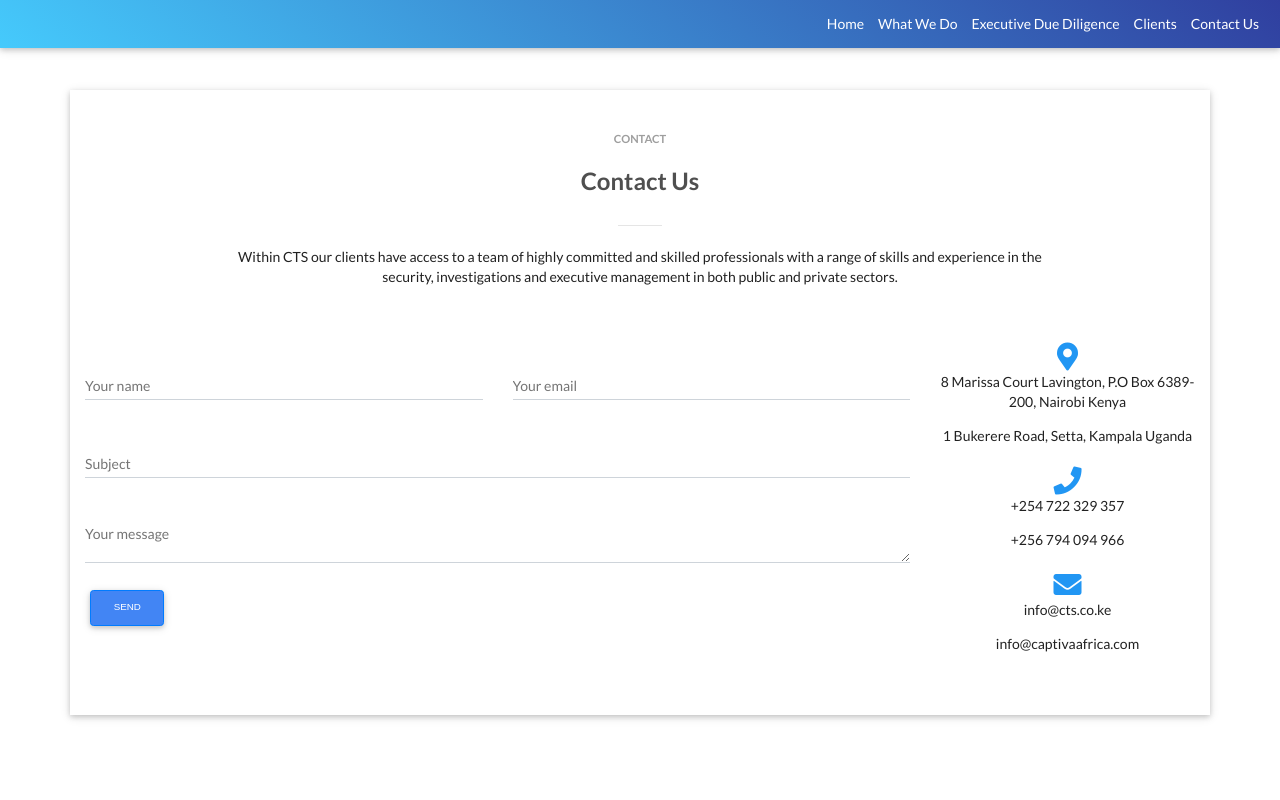
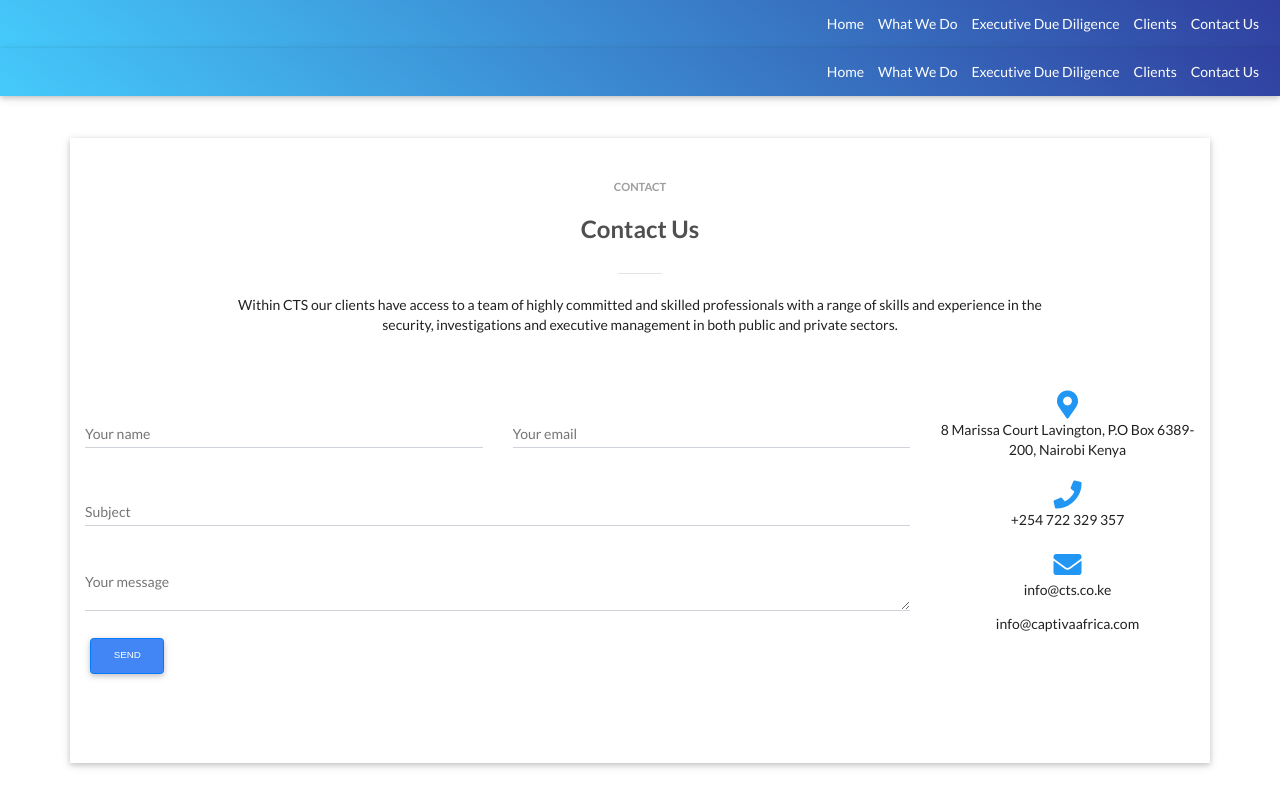
Before and after one commit to ankundn/CTL, a React (Create React App) app: page /contact in a window 1280 px wide. Built offline with nearby package versions, Linux system fonts and the light colour scheme.

Commit message:
Added the header component

```diff
--- a/src/components/Client.js
+++ b/src/components/Client.js
@@ -1,184 +1,6 @@
-// import React from "react";
-// import {  MDBRow, MDBAnimation, MDBCol } from "mdbreact";
-// import "../index.css";
-
-
-// const cocacolalogo = require("../assets/cocacola.png")
-// const nokialogo = require("../assets/nokia.jpeg")
-// const microsoftlogo =require("../assets/microsoft.jpg")
-// const ibmlogo = require("../assets/IBM.png")
-// const unileverlogo = require("../assets/unilever.jpg")
-// const wellsfargogrouplogo = require("../assets/wellsfargogroup.png")
-// const standardcharteredbanklogo = require("../assets/standardchateredbank.png")
-// const parmalatlogo = require('../assets/parmalat.png')
-// const caterpillargroup = require("../assets/caterpillargroup.jpg")
-// const enterpriserentacar = require('../assets/enterpriserentacar.jpg')
-// const KDN = require("../assets/KDN.jpg")
-// const NMG = require('../assets/NMG.jpg')
-// const UPF = require('../assets/UPF.jpg')
-// const TATA = require('../assets/tata.png')
-// const SDAI = require('../assets/SDA.jpg')
-// const phoenixaviation =require('../assets/phoenixaviation.jpeg')
-
-
-
-// class Client extends React.Component {
-
-//   render() {
-//     return (
-
-
-// <div className ="mainclientdiv">
-//   <div>
-//   <h2 className="h1-responsive font-weight-bold my-5 text-center">
-//             Our Amazing Clients
-//           </h2>
-//           <p className="grey-text w-responsive mx-auto mb-5">
-//           We establish partnerships, provide responsive service,
-//           understand client goals, apply intelligent solutions and
-//           treat clients with respect.
-//         We ask that our clients view us as an extension of their teams rather than considering us a
-//           vendor of services.
-//           </p>
-//   </div>
-//   <div className="clientlogo">
-//     <MDBCol>
-
-//     <MDBRow >
-//     <div className="cocacolalogo">
-//     <img
-//                 className ="cocacola"
-//                 src= {cocacolalogo}
-//                 alt="Coca Cola Kenya"
-//               />
-
-//     </div>
-//      <div className="ibmlogo">
-//     <img
-//                className ="ibm"
-//                 src= {ibmlogo}
-//                 alt="IBM EA"
-//               />
-
-//     </div>
-
-//     <div className="nokialogo">
-//     <img
-//                className ="nokia"
-//                 src= {nokialogo}
-//                 alt="Nokia EA"
-//               />
-
-//     </div>
-
-//     <div className="microsoftlogo">
-//     <img
-//                className ="microsoft"
-//                 src= {microsoftlogo}
-//                 alt="Microsoft EA"
-//               />
-//     </div>
-//     </MDBRow>
-
-//     <MDBRow>
-
-//      <div className="unileverlogo">
-//     <img
-//                className ="unilever"
-//                 src= {unileverlogo}
-//                 alt="Unilever EA"
-//               />
-//     </div>
-
-//     <div className="tatalogo">
-//     <img
-//                className ="tata"
-//                 src= {TATA}
-//                 alt="TATA Group"
-//               />
-//     </div>
-//     <div className="standardcharteredbanklogo">
-//     <img
-//                className ="standardcharteredbank"
-//                 src= {standardcharteredbanklogo}
-//                 alt="Standard Chartered Bank"
-//               />
-//     </div>
-
-//     <div className="parmalatlogo">
-//     <img
-//                className ="parmalat"
-//                 src= {parmalatlogo}
-//                 alt="Parmalat SA"
-//               />
-//     </div>
-
-//     </MDBRow>
-//     <MDBRow>
-//     <div className="caterpillargrouplogo">
-//     <img
-//                className ="caterpillargroup"
-//                 src= {caterpillargroup}
-//                 alt="Caterpillar Group"
-//               />
-//     </div>
-//     <div className="kenyadatanetworkslogo">
-//     <img
-//                className ="kenyadatanetworks"
-//                 src= {KDN}
-//                 alt="Kenya Data Networs(Liquid Telkom)"
-//               />
-//     </div>
-//     <div className="nationmediagrouplogo">
-//     <img
-//                className ="nationmediagroup"
-//                 src= {NMG}
-//                 alt="Nation Media Group"
-//               />
-//     </div>
-
-//     <div className="upflogo">
-//     <img
-//                className ="upf"
-//                 src= {UPF}
-//                 alt="Uganda Police Force"
-//               />
-//     </div>
-//     </MDBRow>
-
-
-//     <MDBRow>
-//     <div className="sdalogo">
-//     <img
-//                className ="sda"
-//                 src= {SDAI}
-//                 alt="Software Distributors Africa LTD"
-//               />
-//     </div>
-//     <div className="pheonixaviationlogo">
-//     <img
-//                className ="pheonixaviation"
-//                 src= {phoenixaviation}
-//                 alt="Pheonix Aviation"
-//               />
-//     </div>
-
-//     <MDBAnimation className="clientanimation"type="slideInLeft" duration="3s">
-//           ...so many more clients, join us today.
-//                   </MDBAnimation>
-//     </MDBRow>
-//     </MDBCol>
-//   </div>
-
-//     </div>
-//     );
-//   }
-// }
-
-// export default Client;
-
 import React from "react";
 import { MDBContainer, MDBRow, MDBCol, MDBAnimation } from "mdbreact";
+import Header from "./Header";
 
 const cocacolalogo = require("../assets/cocacola.png")
 const nokialogo = require("../assets/nokia.jpeg")
@@ -199,7 +21,9 @@ const candrgroup = require('../assets/CandRGroup.png')
 class Client extends React.Component {
   render() {
     return (
-      <MDBContainer className="container z-depth-1 my-5 py-5">
+      <div>
+        <Header />
+         <MDBContainer className="container z-depth-1 my-5 py-5">
           <div>
     <h6 className="font-weight-bold text-center grey-text text-uppercase small mb-4">Clients</h6>
     <MDBAnimation className="clientanimation"type="bounceIn" duration="3s">
@@ -281,6 +105,8 @@ class Client extends React.Component {
           </MDBCol>
         </MDBRow>
       </MDBContainer>
+      </div>
+
     );
   }
 }
--- a/src/components/Contact.js
+++ b/src/components/Contact.js
@@ -8,10 +8,14 @@ import {
   MDBInput,
   MDBAnimation
 } from "mdbreact";
+import "./Header";
+import Header from "./Header";
 
 const Contact = () => {
   return (
-    <MDBContainer className="container z-depth-1 my-5 py-5" >
+    <div>
+      <Header />
+      <MDBContainer className="container z-depth-1 my-5 py-5" >
      <h6 className="font-weight-bold text-center grey-text text-uppercase small mb-4">Contact</h6>
     <MDBAnimation className="clientanimation"type="bounceIn" duration="3s">
     <h2 className="font-weight-bold text-center dark-grey-text pb-2">Contact Us</h2>
@@ -69,12 +73,12 @@ const Contact = () => {
             <li>
               <MDBIcon icon="map-marker-alt" size="2x" className="blue-text" />
               <p>8 Marissa Court Lavington, P.O Box 6389-200, Nairobi Kenya</p>
-              <p>1 Bukerere Road, Setta, Kampala Uganda</p>
+
             </li>
             <li>
               <MDBIcon icon="phone" size="2x" className="blue-text mt-4" />
               <p>+254 722 329 357</p>
-              <p>+256 794 094 966</p>
+
             </li>
             <li>
               <MDBIcon icon="envelope" size="2x" className="blue-text mt-4" />
@@ -85,6 +89,8 @@ const Contact = () => {
         </MDBCol>
       </MDBRow>
     </MDBContainer>
+    </div>
+
   );
 };
 
--- a/src/components/ExecutiveDueDilligence.js
+++ b/src/components/ExecutiveDueDilligence.js
@@ -3,11 +3,13 @@ import {
 
   MDBAnimation
 } from "mdbreact";
+import Header from "./Header";
 
 
 const ExecutiveDueDilligence = () => {
   return (
-
+   <div>
+<Header />
 <div className="container z-depth-1 my-5 py-5">
 
 <h6 className="font-weight-bold text-center grey-text text-uppercase small mb-4">Services</h6>
@@ -136,6 +138,8 @@ const ExecutiveDueDilligence = () => {
 
 </div>
 
+   </div>
+
 
 
 
--- a/src/components/Home.js
+++ b/src/components/Home.js
@@ -2,6 +2,7 @@ import React from "react";
 import "../index.css";
 import {  MDBBtn, MDBContainer,MDBCard, MDBCardGroup, MDBCardText, MDBCardBody } from "mdbreact";
 // import {homeimage} from "../assets/homeimage.jpg";
+import Header from "./Header";
 
 class About extends React.Component {
 
@@ -10,7 +11,7 @@ class About extends React.Component {
 
 
 <div>
-
+<Header />
 <div className="container z-depth-1 my-5 py-5">
 
   <section>
--- a/src/components/Service.js
+++ b/src/components/Service.js
@@ -1,6 +1,6 @@
 import React, { Component } from 'react';
 import {MDBAnimation} from "mdbreact";
-
+import Header from "./Header";
 
 class Service extends Component  {
 
@@ -9,7 +9,7 @@ class Service extends Component  {
     return (
 
       <div  >
-
+  <Header />
 <div className="container z-depth-1 my-5 py-5">
 
 
```
Lines whose indentation alone changed are shown as unchanged.
